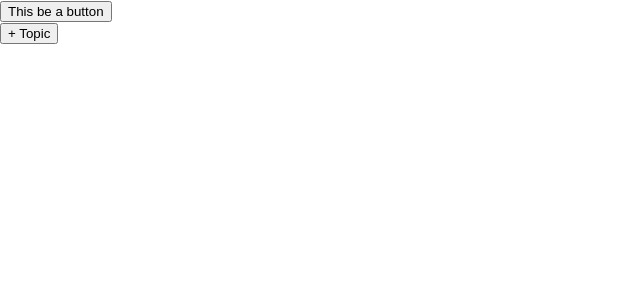
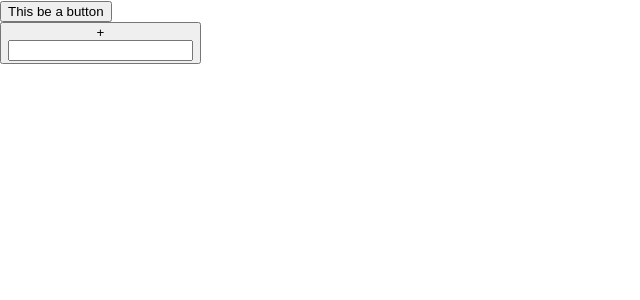
Before and after one commit to 4chen500/meeting-director, a React (Create React App) app: page / in a window 1280 px wide. Shown: the top 300 px of the page, without its empty margins (0-640 px from the left). Built offline with nearby package versions, Linux system fonts and the light colour scheme.

Commit message:
Getting the input button to be more of a composite component, working towards the first topic

```diff
--- a/src/App.js
+++ b/src/App.js
@@ -1,13 +1,13 @@
 import './App.css';
 import AppButton from './components/app-button';
-import InputButton from './controls/input-button';
+import InputButton from './components/input-button';
 
 function App() {
 	return (
 		<div className="App">
 			<div className="component-test-area">
-				<AppButton label="This be a button" onClick={() => console.log('AppButton Click')} />
-				<InputButton label="+ Topic" />
+				<AppButton label="This be a button" onClick={() => console.log('AppButton Click')}>This be a button</AppButton>
+				<InputButton />
 			</div>
 		</div>
 	);
--- a/src/components/app-button/app-button.js
+++ b/src/components/app-button/app-button.js
@@ -1,13 +1,18 @@
 import React from 'react';
+import PropTypes from 'prop-types';
 
 const AppButton = function (props) {
-	const { onClick, label } = props;
+	const { onClick, children } = props;
 
 	return (
 		<div className="app-button">
-			<button type="button" onClick={onClick}>{label}</button>
+			<button type="button" onClick={onClick}>{children}</button>
 		</div>
 	);
 };
 
+AppButton.propTypes = {
+	onClick: PropTypes.func
+};
+
 export default AppButton;
--- /dev/null
+++ b/src/components/input-button/index.js
@@ -0,0 +1,3 @@
+import InputButton from './input-button';
+
+export default InputButton;
--- /dev/null
+++ b/src/components/input-button/input-button.js
@@ -0,0 +1,33 @@
+import React, { useState, useRef } from 'react';
+import PropTypes from 'prop-types';
+import AppButton from '../../components/app-button';
+const InputButton = function(props) {
+	const { label } = props;
+	const inputRef = useRef(null);
+	const getInputValue = () => inputRef && inputRef.current && inputRef.current.value || '';
+	const [isEdit, setEdit] = useState(false);
+	const [buttonLabel, setButtonLabel] = useState(label);
+	const onSubmitLabel = (event) => {
+		event.preventDefault();
+		setButtonLabel(getInputValue());
+	};
+
+	return (
+		<AppButton onClick={() => setEdit(!isEdit)} >
+			<label htmlFor="input-button-input">{buttonLabel}</label>
+			<form onSubmit={onSubmitLabel}>
+				<input ref={inputRef} name="input-button-input" className="input-button-input" type="text"></input>
+			</form>
+		</AppButton>
+	);
+};
+
+InputButton.propTypes = {
+	label: PropTypes.string
+};
+
+InputButton.defaultProps = {
+	label: '+'
+};
+
+export default InputButton;
--- a/src/controls/input-button/index.js
+++ /dev/null
@@ -1,20 +0,0 @@
-import React, { useState } from 'react';
-import AppButton from '../../components/app-button';
-
-const InputButton = function(props) {
-	const [isEdit, setEdit] = useState(false);
-	const editInput = <input type="text"></input>;
-	const { label } = props;
-
-	let buttonLabel = label;
-
-	if (isEdit) {
-		buttonLabel = editInput;
-	}
-
-	return (
-		<AppButton label={buttonLabel} onClick={() => setEdit(!isEdit)} />
-	);
-};
-
-export default InputButton;
```
Also changed, not shown: 1 other file (tests, documents, lock files or other folders).
